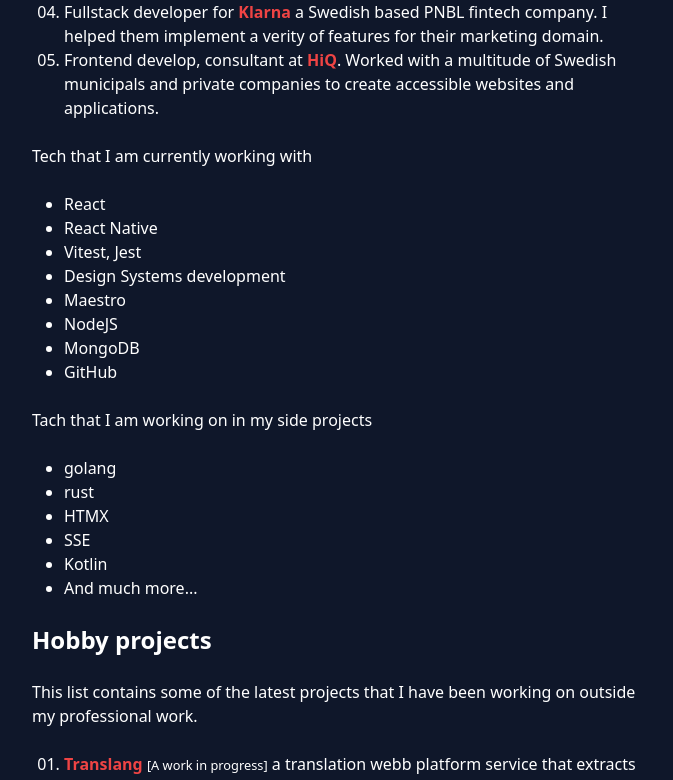
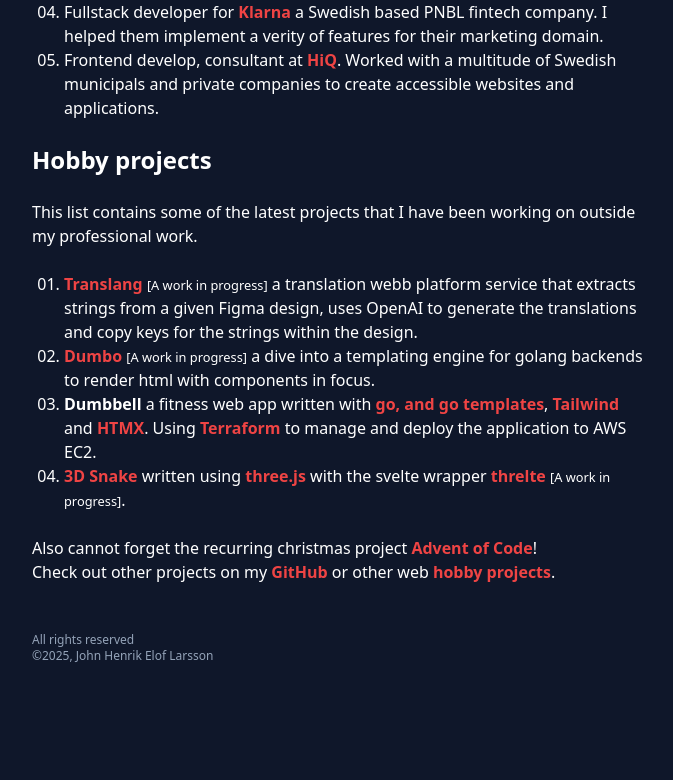
Before and after one commit to JHelar/john-larsson-com, a SvelteKit app: page / in a window 1280 px wide. Shown: the part 776-1556 px from the top of the page, without its empty margins (300-973 px from the left). After the commit the page ends 1488 px from the top, so only its background shows below. Built offline with nearby package versions, Linux system fonts and the light colour scheme.

Commit message:
removed tech section

```diff
--- a/src/routes/+page.svelte
+++ b/src/routes/+page.svelte
@@ -41,7 +41,7 @@
 		<li>
 			Design system engineer at <a href="https://telia.se">Telia</a>, created a design system to be
 			used along side their Figma instance to automatically synchronize and manage design tokens and
-			components to a multiplaform environment.
+			components to a multi platform environment.
 		</li>
 		<li>
 			Fullstack developer at <a href="https://telia.se">Telia</a>, worked for their streaming
@@ -56,26 +56,6 @@
 			Swedish municipals and private companies to create accessible websites and applications.
 		</li>
 	</ol>
-	<h3 class="mt-6">Tech that I am currently working with</h3>
-	<ul class="list-disc ml-8 mt-6">
-		<li>React</li>
-		<li>React Native</li>
-		<li>Vitest, Jest</li>
-		<li>Design Systems development</li>
-		<li>Maestro</li>
-		<li>NodeJS</li>
-		<li>MongoDB</li>
-		<li>GitHub</li>
-	</ul>
-	<h3 class="mt-6">Tach that I am working on in my side projects</h3>
-	<ul class="list-disc ml-8 mt-6">
-		<li>golang</li>
-		<li>rust</li>
-		<li>HTMX</li>
-		<li>SSE</li>
-		<li>Kotlin</li>
-		<li>And much more...</li>
-	</ul>
 </div>
 <div class="container mt-6">
 	<h2 class="text-2xl font-semibold">Hobby projects</h2>
```
